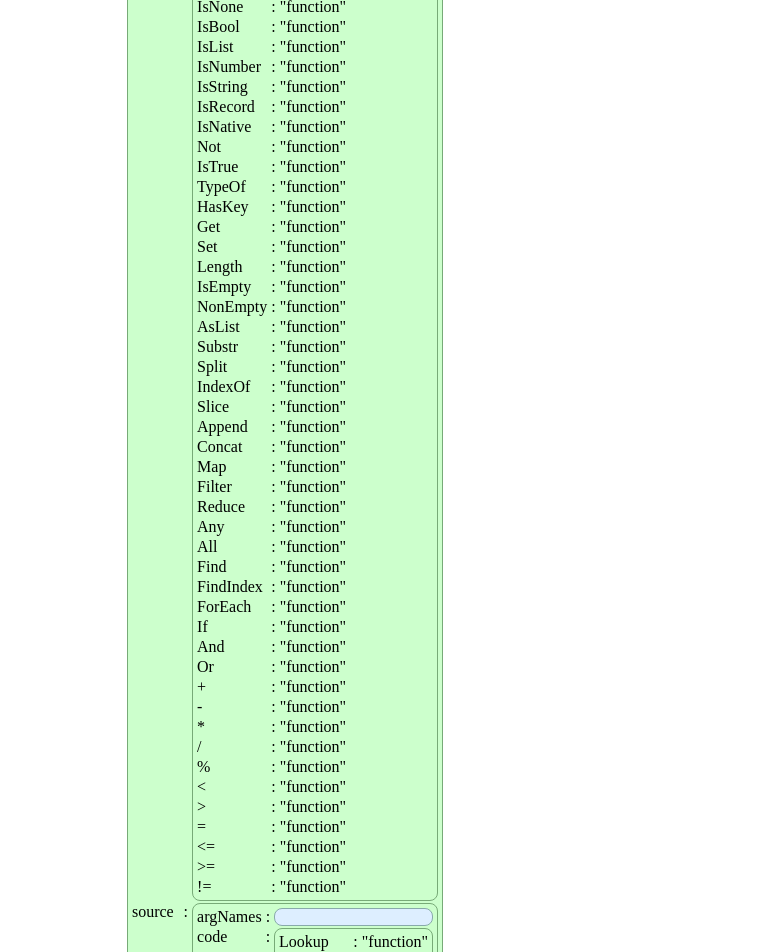
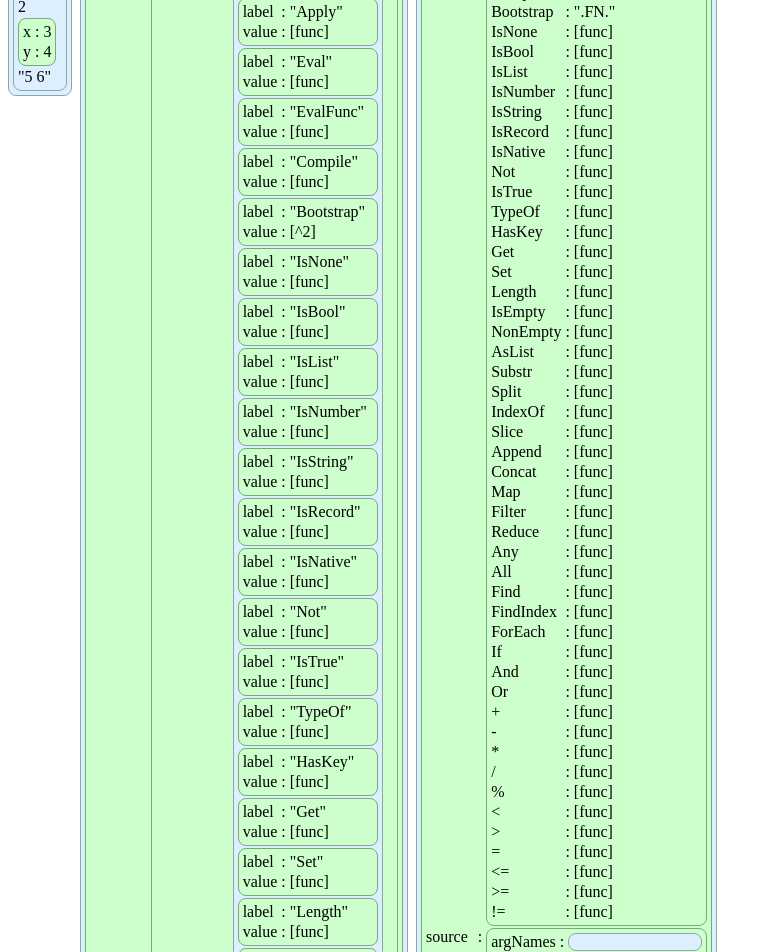
Before and after one commit to d-cook/react-code, a React (Create React App) app: page / in a window 1280 px wide. Shown: the part 160-1112 px from the top of the page, without its empty margins (0-772 px from the left). Built offline with nearby package versions, Linux system fonts and the light colour scheme.

Commit message:
More view shenanagains

```diff
--- a/src/App.tsx
+++ b/src/App.tsx
@@ -19,8 +19,11 @@ export default function App() {
     Array.isArray(v.code) &&
     Array.isArray(v.argNames) &&
     (v.context || v.context === null);
-  const typeOf = (v: any) =>
-    v === null ? "null" : Array.isArray(v) ? "array" : typeof v;
+  const safeVal = (v: any) => {
+    if (Array.isArray(v)) return v.map(safeVal);
+    if (!v || typeof v !== "object") return v;
+    return isFunc(v) ? ".FN." : isContext(v) ? ".CX." : v;
+  };
   return (
     <div
       className="App"
@@ -33,15 +36,18 @@ export default function App() {
       }}
     >
       <JsonView
-        value={[1, 2, { x: 3, y: 4 }, "5 6"]}
+        value={[
+          { a: 123, b: [4, 5, 6], c: 789 },
+          [1, 2, { x: 3, y: 4 }, "5 6"]
+        ]}
         onValueClicked={onValueClicked}
       />
       <JsonView
-        value={{ a: 123, b: [4, 5, 6], c: 789 }}
+        value={["Runtime (raw):", RootContext]}
         onValueClicked={onValueClicked}
       />
       <JsonView
-        value={RootContext}
+        value={["Runtime (Formatted):", RootContext]}
         onValueClicked={onValueClicked}
         nestedViews={[
           {
@@ -51,7 +57,15 @@ export default function App() {
                 value={{
                   argNames: value.argNames,
                   code: Object.fromEntries(
-                    value.code.map(({ label, value }) => [label, typeOf(value)])
+                    value.code.map(({ label, value, op, args }: any) => [
+                      label,
+                      op || args
+                        ? [
+                            op,
+                            ...args.map(([i, v]) => [i, i === -1 ? "..." : v])
+                          ]
+                        : safeVal(value)
+                    ])
                   )
                 }}
                 onValueClicked={onValueClicked}
@@ -68,7 +82,7 @@ export default function App() {
                   values: Object.fromEntries(
                     value.values.map((v, i) => [
                       value.source.code[i].label,
-                      typeOf(v)
+                      safeVal(v)
                     ])
                   ),
                   source: value.source
```
